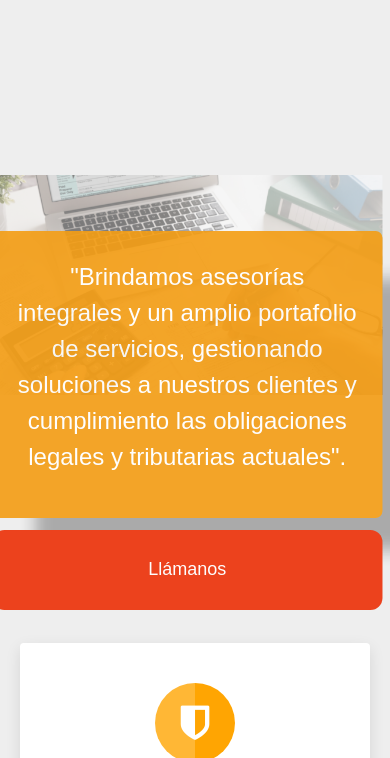
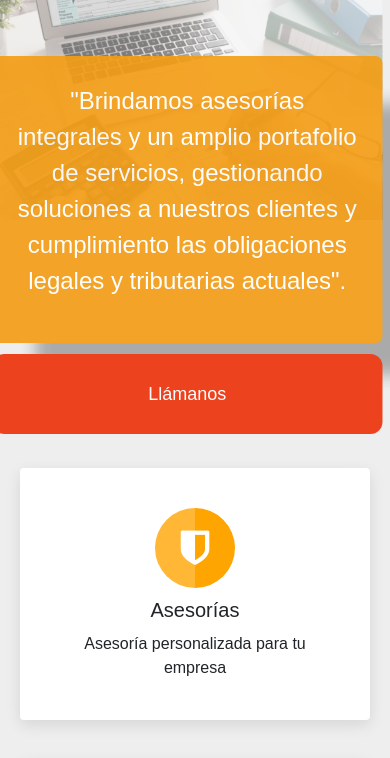
Before and after one commit to Toqui012/ContabilidadCeci, a PHP site: page / in a window 390 px wide. Shown: the part 217-975 px from the top of the page. Run offline with PHP 8.4, Linux system fonts and the light colour scheme; some libraries are stand-ins or nearby versions.

Commit message:
nuevas mejoras visuales

```diff
--- a/style.css
+++ b/style.css
@@ -189,7 +189,7 @@ nav {
         width: 100%;
         margin: 0px 2.5% 0% 2.5%;
         transform: translateX(-1vh);
-        margin-top: 10vh;
+        margin-top: 0vh;
     }
 }
 
```
